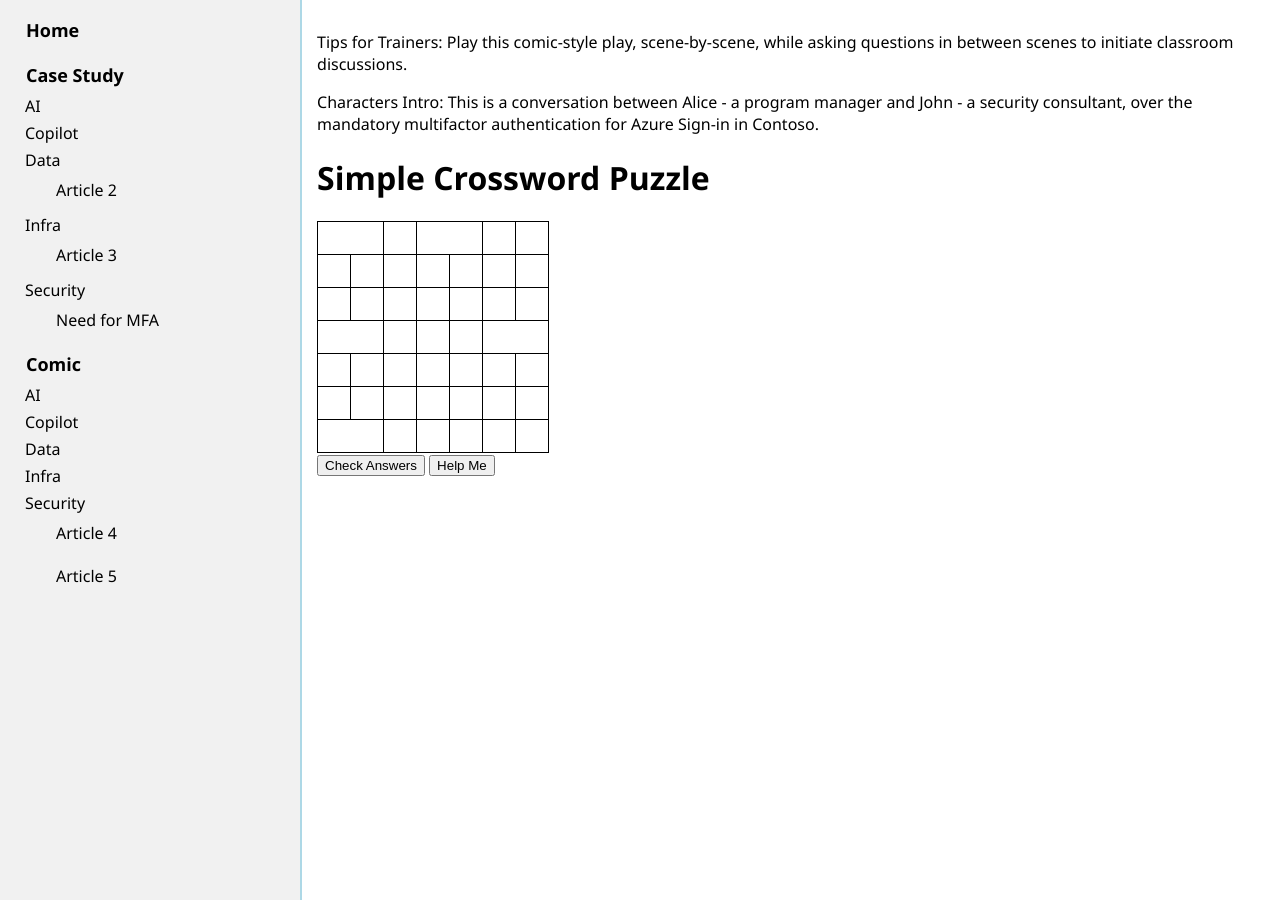
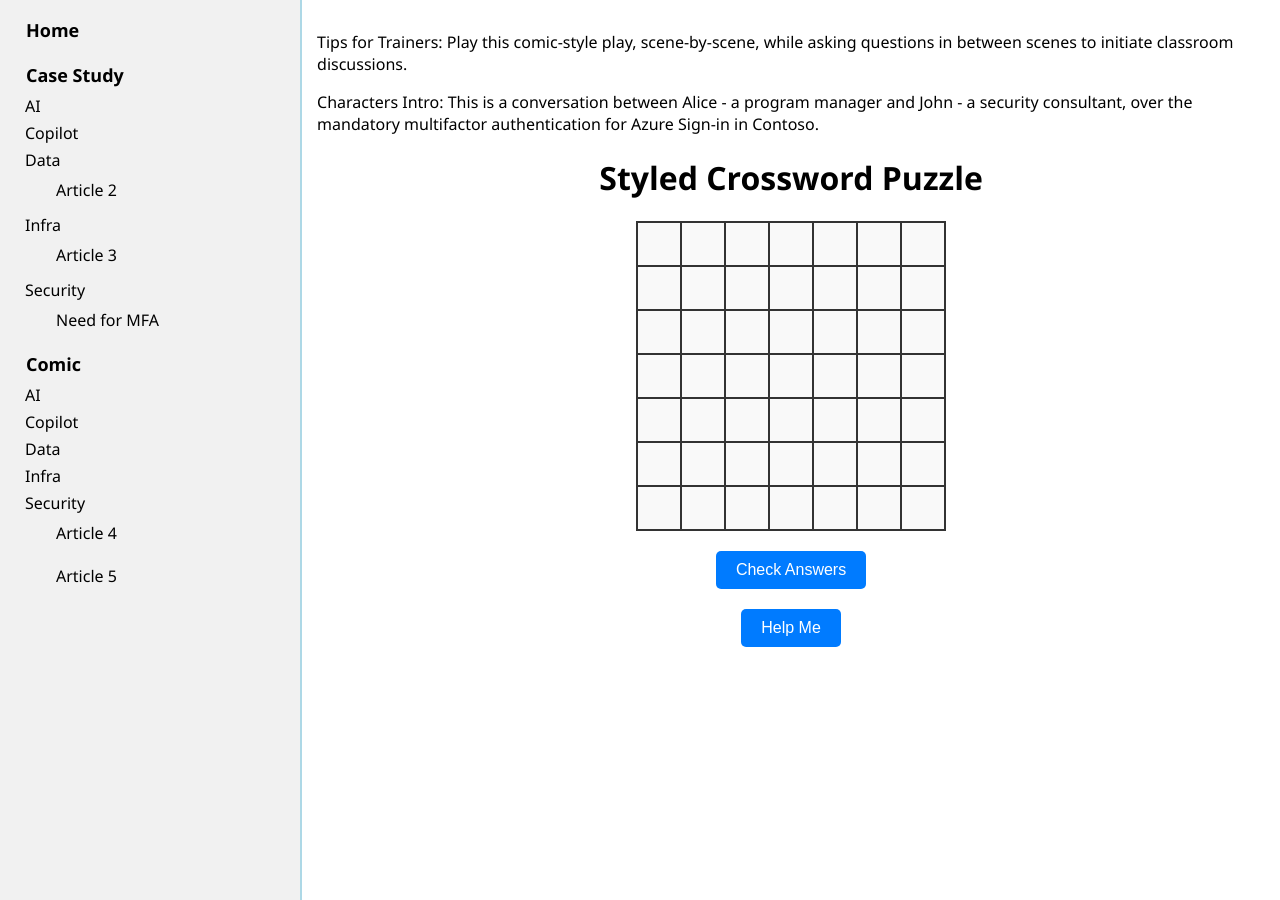
Before and after one commit to julietrajan/demo1, a Jekyll site: the page built from project-files/folder1/article1.md, in a window 1280 px wide. Built offline with Jekyll 4.4.1, drawn with Linux system fonts in a browser that asks for light colours; some of the changed lines change nothing that is shown.

Commit message:
Update article1.md

```diff
--- a/project-files/folder1/article1.md
+++ b/project-files/folder1/article1.md
@@ -11,34 +11,57 @@ Tips for Trainers: Play this comic-style play, scene-by-scene, while asking ques
 Characters Intro: This is a conversation between Alice - a program manager and John - a security consultant, over the mandatory multifactor authentication for Azure Sign-in in Contoso.
 
 
+
 <html lang="en">
 <head>
     <meta charset="UTF-8">
     <meta name="viewport" content="width=device-width, initial-scale=1.0">
-    <title>Simple Crossword Puzzle</title>
+    <title>Styled Crossword Puzzle</title>
     <style>
         table {
             border-collapse: collapse;
+            margin: 20px auto;
         }
         td {
-            border: 1px solid black;
-            width: 30px;
-            height: 30px;
+            border: 2px solid #333; /* Darker border */
+            width: 40px; /* Larger cells */
+            height: 40px;
             text-align: center;
+            background-color: #f9f9f9; /* Light grey background */
         }
         input {
             width: 100%;
             height: 100%;
             text-align: center;
             border: none;
+            font-size: 18px; /* Larger font size */
+            font-weight: bold; /* Bold text */
+            background-color: transparent;
         }
         .incorrect {
-            background-color: red;
+            background-color: #ffcccc; /* Light red background for incorrect answers */
+        }
+        .correct {
+            background-color: #ccffcc; /* Light green background for correct answers */
+        }
+        button {
+            display: block;
+            margin: 20px auto;
+            padding: 10px 20px;
+            font-size: 16px;
+            cursor: pointer;
+            border: none;
+            background-color: #007bff;
+            color: white;
+            border-radius: 5px;
+        }
+        button:hover {
+            background-color: #0056b3;
         }
     </style>
 </head>
 <body>
-    <h1>Simple Crossword Puzzle</h1>
+    <h1 style="text-align: center;">Styled Crossword Puzzle</h1>
 
     <table>
         <tr>
@@ -121,7 +144,9 @@ Characters Intro: This is a conversation between Alice - a program manager and J
                 const input = document.getElementById(id);
                 if (input.value.toUpperCase() !== answers[id]) {
                     input.classList.add("incorrect");
+                    input.classList.remove("correct");
                 } else {
+                    input.classList.add("correct");
                     input.classList.remove("incorrect");
                 }
             }
@@ -132,6 +157,7 @@ Characters Intro: This is a conversation between Alice - a program manager and J
                 const input = document.getElementById(id);
                 input.value = answers[id];
                 input.classList.remove("incorrect");
+                input.classList.add("correct");
             }
         }
     </script>
```
